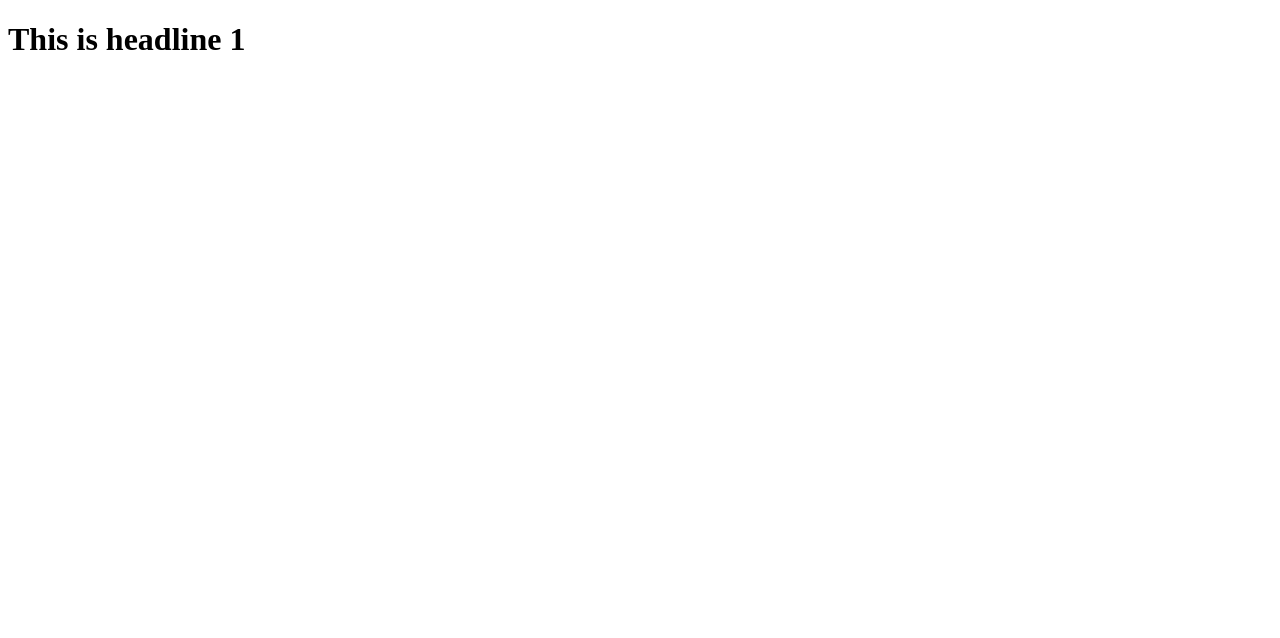
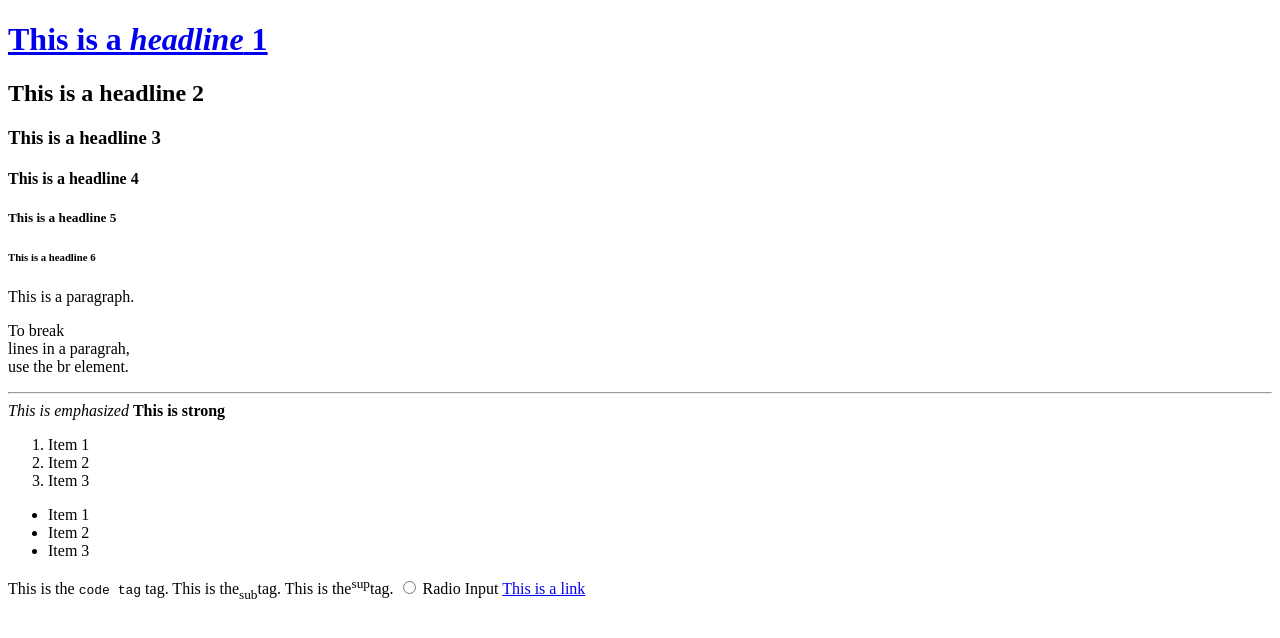
Before and after one commit to XSmileCL/xsmilecl.github.io, a plain HTML site: page index.html in a window 1280 px wide. Drawn offline with Linux system fonts and the light colour scheme.

Commit message:
added page2

```diff
--- a/index.html
+++ b/index.html
@@ -1,9 +1,47 @@
 <!DOCTYPE html>
 <html>
     <head>
-         <title>This is my webpage.</title>
+         <title>smile's webpage.</title>
          </head>
     <body>
-        <h1>This is  headline 1</h1>
+        <h1><a href="page2.html">This is a <em>headline</em> 1</a>
+        </h1>
+        <h2>This is a headline 2</h2>
+        <h3>This is a headline 3</h3>
+        <h4>This is a headline 4</h4>
+        <h5>This is a headline 5</h5>
+        <h6>This is a headline 6</h6>
+
+        <p>This is a paragraph.</p>
+
+        <p>To break <br>lines in a paragrah,<br>use the br element.
+
+        <hr />
+
+        <em>This is emphasized</em>
+
+        <strong>This is strong</strong>
+
+        <ol>
+            <li>Item 1</li>
+            <li>Item 2</li>
+            <li>Item 3</li>
+        </ol>
+        <ul>
+            <li>Item 1</li>
+            <li>Item 2</li>
+            <li>Item 3</li>
+        </ul>
+
+        This is the <code>code tag</code> tag.
+
+        This is the<sub>sub</sub>tag.
+
+        This is the<sup>sup</sup>tag.
+
+        <input type="radio" name="radio"> Radio Input
+
+        <a href="http://google.com">This is a link</a>
+
     </body>
 </html>
```
Also changed, not shown: page2.html (added, +10 -0 lines).
